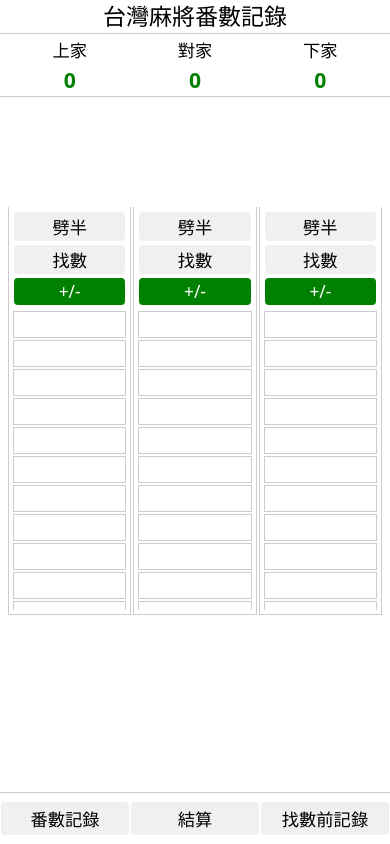
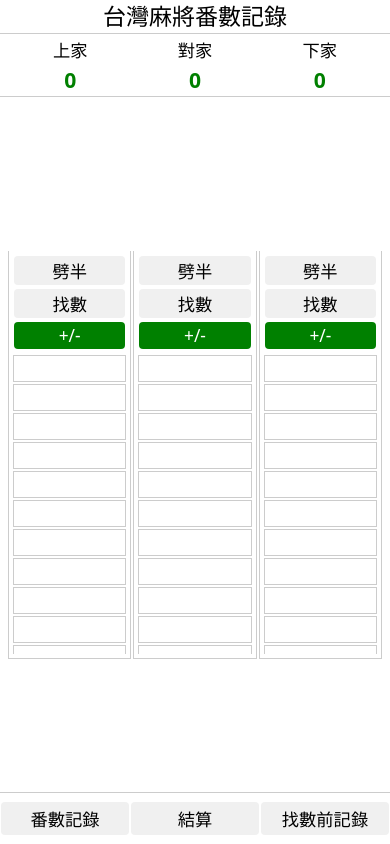
Before and after one commit to TerenceMKH/mahjong-score-pwa, a React (Vite) app: page / in a window 390 px wide. Built offline with nearby package versions, Linux system fonts and the light colour scheme.

Commit message:
Mobile layout fixes

```diff
--- a/src/App.css
+++ b/src/App.css
@@ -1,6 +1,6 @@
 html, body {
   height: 100%;
-  overflow: hidden;
+  overflow-y: auto;
   margin: 0;
 }
 
@@ -48,6 +48,7 @@ html, body {
 
 .fixed-summary {
   position: fixed;
+  top: calc(1.5em + 8px + 1px);
   left: 0;
   width: 100%;
   background: white;
@@ -67,7 +68,7 @@ html, body {
   display: flex;
   flex-direction: row;
   justify-content: space-between;
-  gap: 2px;
+  gap: 0;
   max-width: 100%;
   padding: 0 8px;
 }
@@ -87,13 +88,17 @@ html, body {
   margin: 0;
 }
 
+.summary-card button {
+  margin-top: 0;
+}
+
 .content {
-  padding: 0 0 60px 0; /* Remove top padding */
+  padding: calc(1.5em + 8px + 1px + 4px + 2.2em + 4px + 1px) 0 60px 0; /* Adjusted top padding for header + summary */
   overflow: hidden;
 }
 
 .settlement-content {
-  padding: 60px 8px 60px 8px; /* Space for header and footer */
+  padding: calc(1.5em + 8px + 1px + 4px + 2.2em + 4px + 1px) 8px 60px 8px; /* Adjusted top padding for header + summary */
   display: flex;
   flex-direction: column;
   align-items: center;
@@ -425,3 +430,10 @@ button {
     width: 80px;
   }
 }
+
+@media (orientation: landscape) {
+  .square {
+    max-width: 300px;
+    max-height: 300px;
+  }
+}
```
Also changed, not shown: 6 other files (tests, documents, lock files or other folders).
